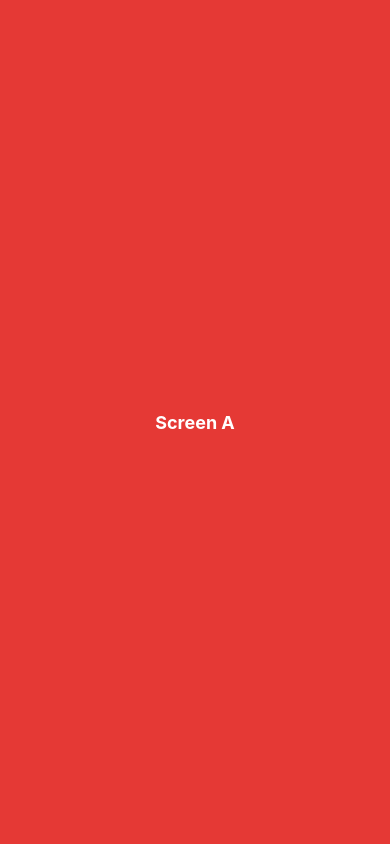
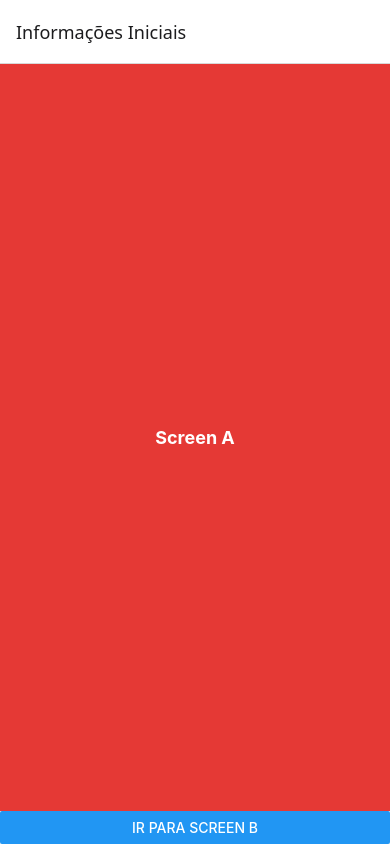
Before and after one commit to Masthw/React-Native, a React Native app in the folder navigation/: screen /ScreenA in a window 390 px wide. Built offline with nearby package versions, Linux system fonts and the light colour scheme.

Commit message:
:sparkles: feat: add stack navigation to app

```diff
--- a/navigation/src/navigation/StackNavigator.tsx
+++ b/navigation/src/navigation/StackNavigator.tsx
@@ -10,7 +10,7 @@ const StackNavigator: React.FC = () => {
   return (
     <Stack.Navigator
       initialRouteName="ScreenA"
-      screenOptions={{headerShown: false}}>
+      screenOptions={{headerShown: true}}>
       <Stack.Screen
         name="ScreenA"
         options={{title: 'Informações Iniciais'}}
--- /dev/null
+++ b/navigation/src/types.ts
@@ -0,0 +1,9 @@
+import { StackNavigationProp } from '@react-navigation/stack';
+
+export type RootStackParamList = {
+  ScreenA: undefined;
+  ScreenB: undefined;
+  ScreenC: undefined;
+};
+
+export type NavigationProp = StackNavigationProp<RootStackParamList>;
--- a/navigation/src/views/ScreenA.tsx
+++ b/navigation/src/views/ScreenA.tsx
@@ -1,14 +1,21 @@
 import React from 'react';
 import CentralText from '../components/CentralText';
+import {useNavigation} from '@react-navigation/native';
+import {Button} from 'react-native';
+import { NavigationProp } from '../types';
 
-interface ScreenAProps {
+const ScreenA: React.FC = () => {
+  const navigation = useNavigation<NavigationProp>();
 
-}
-
-const ScreenA: React.FC<ScreenAProps> = () => {
-    return (
-        <CentralText backgroundColor="#e53935">Screen A</CentralText>
-    );
+  return (
+    <>
+      <CentralText backgroundColor="#e53935">Screen A</CentralText>
+      <Button
+        title="Ir para Screen B"
+        onPress={() => navigation.navigate('ScreenB')}
+      />
+    </>
+  );
 };
 
 export default ScreenA;
```
